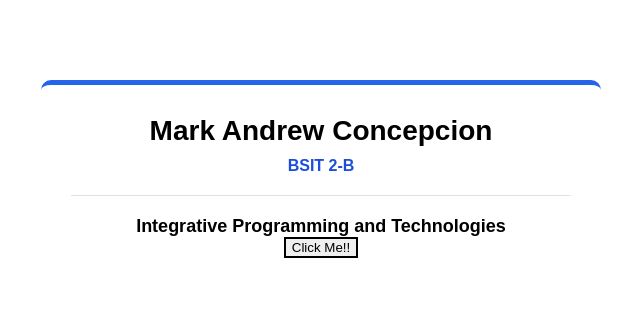
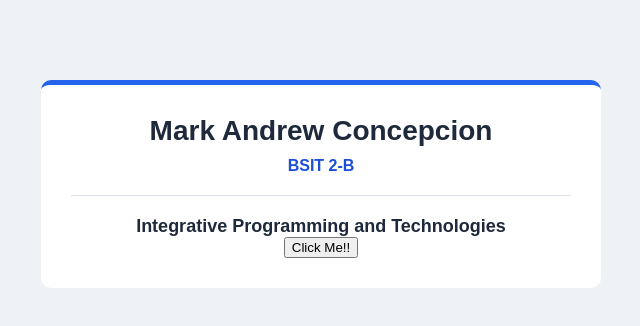
Before and after one commit to markAndrew18/demo-concepcion, a plain HTML site: page index.html in a window 1280 px wide. Shown: the whole page, without its empty margins (319-959 px from the left). Drawn offline with Linux system fonts and the light colour scheme.

Commit message:
commited

```diff
--- a/style.css
+++ b/style.css
@@ -1,6 +1,6 @@
 body {
     font-family: Arial, sans-serif;
-    background-color: whitesmoke,
+    background-color: #eef2f7;
     color: #1e293b;
     margin: 0;
     padding: 20px;
@@ -36,7 +36,3 @@ h2 {
     font-size: 18px;
     margin: 20px 0 0;
 }
-
-button {
-    border: 2px solid black;
-}
```
Also changed, not shown: script.js (line endings or trailing spaces).
